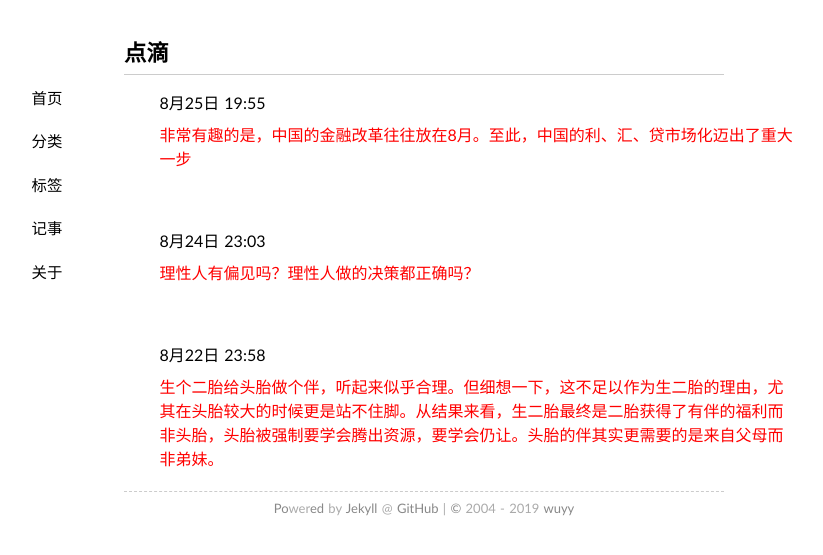
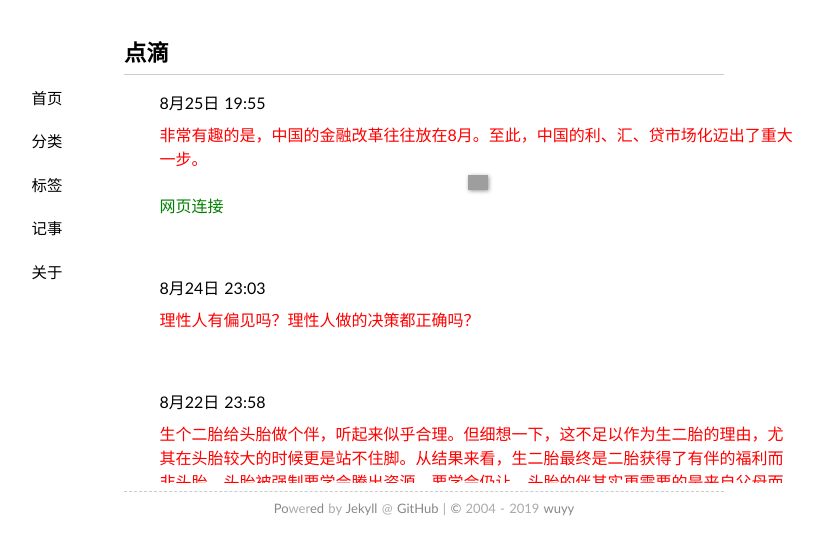
Before and after one commit to wuyy2007/wanguolin.github.io, a Jekyll site: the page built from tlog/index.md, in a window 1280 px wide. Shown: the top 555 px of the page, without its empty margins (216-1039 px from the left). Built offline with Jekyll 4.4.1, drawn with Linux system fonts in a browser that asks for light colours; nearby versions of some CDN libraries; some web fonts are replaced; grey boxes are pictures that could not be loaded.

Commit message:
Update index.md

```diff
--- a/tlog/index.md
+++ b/tlog/index.md
@@ -115,7 +115,8 @@
 
 		<span  class = "space">
 			<p>8月25日 19:55</p>
-			<font  color="red">非常有趣的是，中国的金融改革往往放在8月。至此，中国的利、汇、贷市场化迈出了重大一步</font>
+			<font  color="red">非常有趣的是，中国的金融改革往往放在8月。至此，中国的利、汇、贷市场化迈出了重大一步。<img border="0" src="https://raw.githubusercontent.com/wuyy2007/resouce/master/webcontentpic/page_link.PNG" alt="Pulpit rock" width="20" height="15"><a href="http://www.pbc.gov.cn/goutongjiaoliu/113456/113469/3879648/index.html" target="_blank"><font color="green">网页连接</font></a></font>
+
 			<div class="over"></div><!--背景层-->
 			<div class="logoImg amplifyImg"><!--注意：此处的amlifyImg不可少-->
 
```
